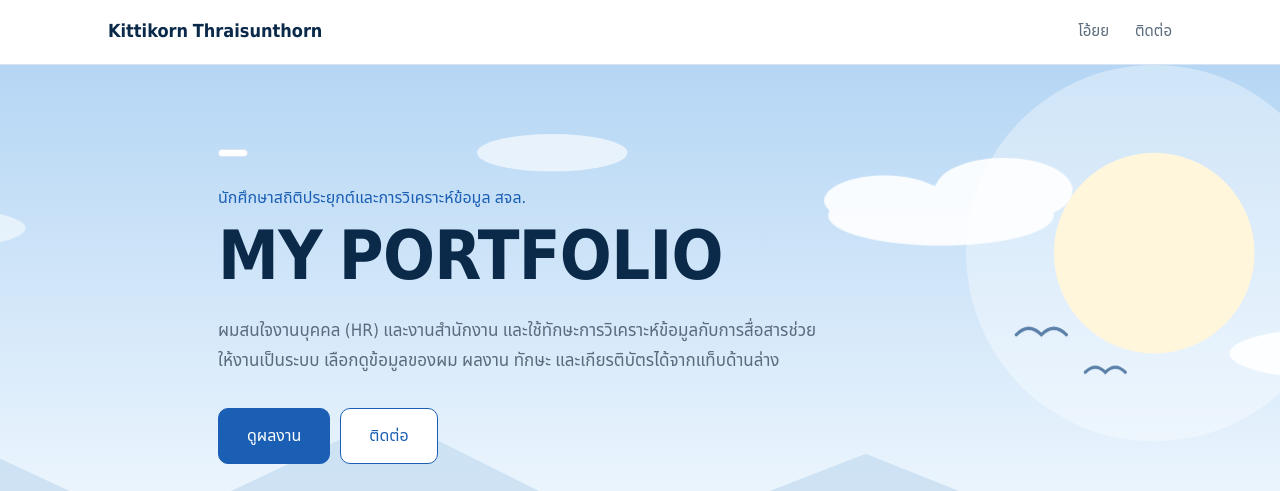
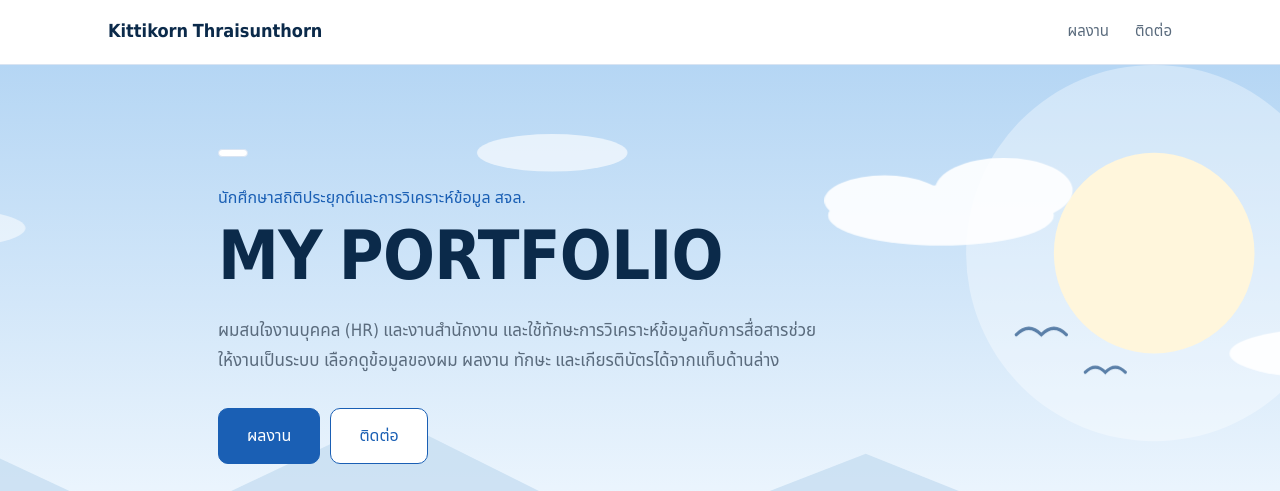
Before and after one commit to KittikornThraisunthorn/Portfolio, a plain HTML site: page index.html in a window 1280 px wide. Shown: the top 491 px of the page. Drawn offline with Linux system fonts and the light colour scheme; a web font is replaced by a local one.

Commit message:
Update portfolio website

```diff
--- a/index.html
+++ b/index.html
@@ -10,7 +10,7 @@
 </head>
 <body>
 <header><div class="wrap"><a class="logo" href="#top">Kittikorn Thraisunthorn</a>
-<nav><a href="#portfolio">โอ้ยย</a><a href="#contact">ติดต่อ</a></nav></div></header>
+<nav><a href="#portfolio">ผลงาน</a><a href="#contact">ติดต่อ</a></nav></div></header>
 <main id="top">
 <div class="hero"><svg class="hbg" viewBox="0 0 1440 560" preserveAspectRatio="xMidYMax slice" aria-hidden="true">
 <defs><linearGradient id="hs" x1="0" y1="0" x2="0" y2="1"><stop offset="0" stop-color="#B5D6F4"/><stop offset=".6" stop-color="#EAF4FD"/><stop offset="1" stop-color="#fff"/></linearGradient></defs>
@@ -29,7 +29,7 @@
 <p class="role">นักศึกษาสถิติประยุกต์และการวิเคราะห์ข้อมูล สจล.</p>
 <h1>MY PORTFOLIO</h1>
 <p class="in">ผมสนใจงานบุคคล (HR) และงานสำนักงาน และใช้ทักษะการวิเคราะห์ข้อมูลกับการสื่อสารช่วยให้งานเป็นระบบ เลือกดูข้อมูลของผม ผลงาน ทักษะ และเกียรติบัตรได้จากแท็บด้านล่าง</p>
-<a class="btn main" href="#portfolio" id="go-works">ดูผลงาน</a><a class="btn alt" href="#contact">ติดต่อ</a>
+<a class="btn main" href="#portfolio" id="go-works">ผลงาน</a><a class="btn alt" href="#contact">ติดต่อ</a>
 <div class="facts">
 <div class="fact"><b>การศึกษา</b><span>สถิติประยุกต์และการวิเคราะห์ข้อมูล สจล.</span></div>
 <div class="fact"><b>ตำแหน่งที่สนใจ</b><span>ฝึกงานด้าน HR</span></div>
```
